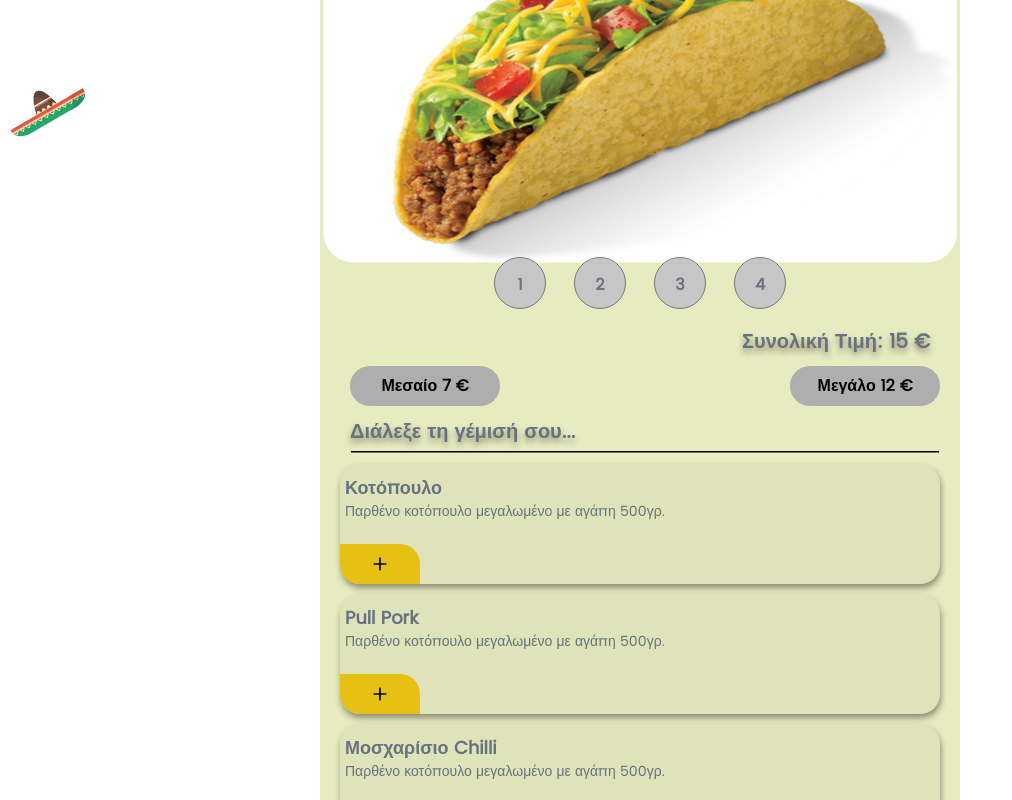
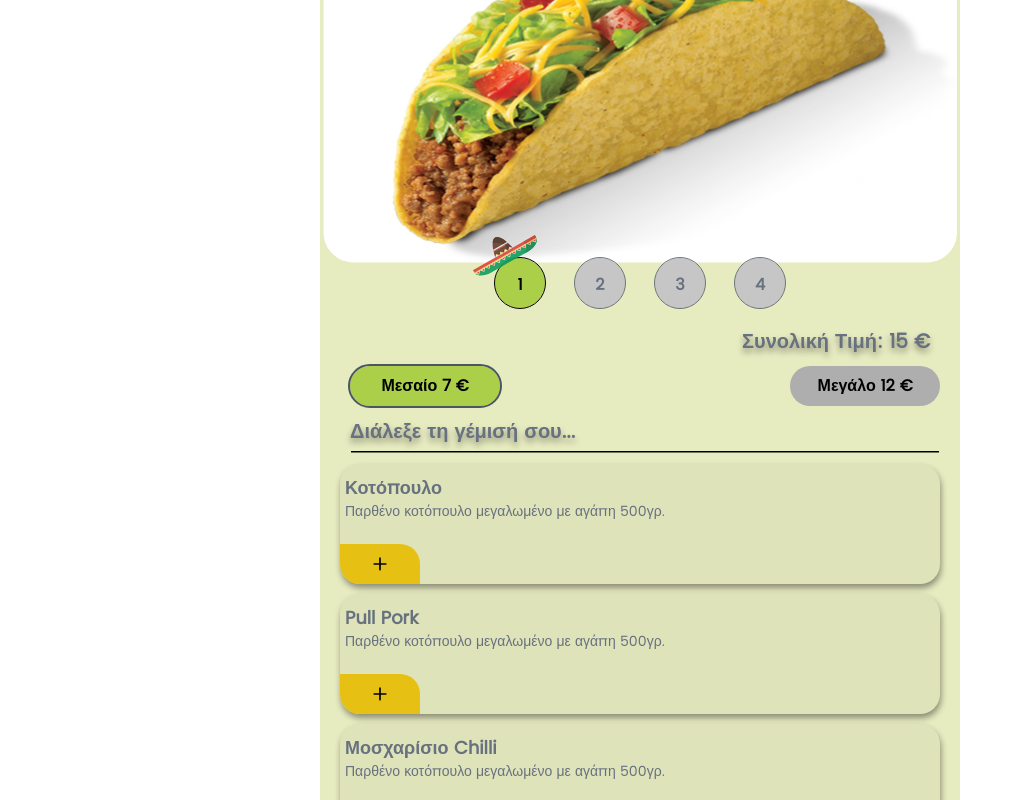
Before and after one commit to mikedim95/Taco-Mazama, a React (Create React App) app: page /Step1 in a window 1280 px wide. Shown: the whole page, without its empty margins (0-1012 px from the left). Built offline with nearby package versions, Linux system fonts and the light colour scheme.

Commit message:
without next button

```diff
--- a/src/components/Steps.js
+++ b/src/components/Steps.js
@@ -1,29 +1,43 @@
 import { stepnum } from "../helpers/stepnum";
-
-// import { useState } from "react";
+import img from "../assets/ht.svg";
+import { useState } from "react";
 
 function Steps() {
-  // const [hatPossition, setHatPossition] = useState(0);
+  const [hatPosition, setHatPosition] = useState(0);
 
-  // const handleHat () => {
-  //   if (index === hatPossition)
-  // }
+  const renderedSteps = stepnum.map((stp, index) => {
+    const clickNext = index === hatPosition;
+
+    const hat = clickNext ? (
+      <img src={img} alt="" className="w-full h-full" />
+    ) : null;
+
+    const circle = clickNext
+      ? "outline-black bg-primary-regular "
+      : "outline-textFont-dark bg-textFont-light ";
+
+    const num = clickNext ? "text-black" : "text-textFont-dark";
+
+    return (
+      <div
+        key={index}
+        className={`relative  w-[50px] h-[50px] top-[-58px] rounded-full outline outline-1 ${circle}`}
+      >
+        <div className="absolute top-[-30px] left-[-35px]">{hat}</div>
+
+        <h1
+          className={`pt-[15px] text-[16px] font-extrabold font-pop ${num}  text-center`}
+        >
+          {stp.title}
+        </h1>
+      </div>
+    );
+  });
 
   return (
     <div>
       <div className="flex flex-row justify-center px-[20px] space-x-[30px] items-center ">
-        {stepnum.map((stp, index) => {
-          return (
-            <div
-              key={index}
-              className="relative w-[50px] h-[50px] top-[-58px] rounded-full bg-textFont-light outline outline-1 outline-textFont-dark"
-            >
-              <h1 className="pt-[15px] text-[16px] font-extrabold font-pop text-textFont-dark text-center">
-                {stp.title}
-              </h1>
-            </div>
-          );
-        })}
+        {renderedSteps}
       </div>
     </div>
   );
--- a/src/pages/LandingPage.js
+++ b/src/pages/LandingPage.js
@@ -73,16 +73,16 @@ function LandingPage() {
           <div className="flex space-x-[-60px]">
             <img className="pl-[34px] pr-[30px] mt-[-10px]" src={Line} alt="" />
             <m.img
-              initial={{ x: -400 }}
+              initial={{ x: 50 }}
               animate={{ x: 0 }}
               transition={{
                 type: "spring",
                 stiffness: 150,
                 damping: 8,
-                delay: 1,
-                duration: 3,
+                delay: 1.5,
+                duration: 1,
               }}
-              className="w-[43px] h-[65px] mt-[-50px] opacity-30"
+              className="w-[43px] h-[65px] mt-[-50px] z-50 opacity-30 overflow-hidden"
               src={cactus}
               alt=""
             />
--- a/src/pages/Step1.js
+++ b/src/pages/Step1.js
@@ -2,22 +2,28 @@ import image1 from "../assets/taco_step.svg";
 import Steps from "../components/Steps";
 import Line from "../assets/Line.svg";
 import InsideFood from "../components/InsideFood";
-import img from "../assets/ht.svg";
+import { useState } from "react";
 
 function Step1() {
+  const [middleMeal, setMiddleMeal] = useState(true);
+  const [bigMeal, setBigMeal] = useState(false);
+
+  const handleBigMeal = () => {
+    setBigMeal(true);
+    setMiddleMeal(false);
+  };
+
+  const handleMiddleMeal = () => {
+    setBigMeal(false);
+    setMiddleMeal(true);
+  };
+
   return (
     <div className="max-w-screen-sm h-screen mx-auto bg-background-light overflow-scroll">
       <div className="justify-center items-center relative">
         <img className="w-full h-full ml-[-2px]" src={image1} alt="" />
       </div>
       <div className="w-full h-full flex flex-col ">
-        <div>
-          <img
-            src={img}
-            alt=""
-            className="w-[150px] h-[70px] absolute top-[80px] left-[-30px]"
-          />
-        </div>
         <Steps />
         <div className="flex justify-end relative">
           <h1
@@ -28,10 +34,24 @@ function Step1() {
           </h1>
         </div>
         <div className="flex justify-between mx-[20px] gap-[20px]">
-          <button className="w-[150px] h-[40px] top-[5px] ml-[10px] rounded-full bg-[#AEAEAE] font-pop text-[16px] font-semibold text-center">
+          <button
+            className={`w-[150px] h-[40px] top-[5px] ml-[10px] rounded-full ${
+              middleMeal
+                ? "bg-primary-regular outline outline-2 outline-gray-600"
+                : "bg-[#AEAEAE]"
+            } font-pop text-[16px] font-semibold text-center`}
+            onClick={handleMiddleMeal}
+          >
             Μεσαίο 7 €
           </button>
-          <button className="w-[150px] h-[40px] top-[5px]  rounded-full bg-[#AEAEAE] font-pop text-[16px] font-semibold text-center">
+          <button
+            onClick={handleBigMeal}
+            className={`w-[150px] h-[40px] top-[5px]  rounded-full ${
+              bigMeal
+                ? "bg-primary-regular outline outline-2 outline-gray-600"
+                : "bg-[#AEAEAE]"
+            } font-pop text-[16px] font-semibold text-center`}
+          >
             Μεγάλο 12 €
           </button>
         </div>
@@ -49,6 +69,11 @@ function Step1() {
         <div className="pt-[10px]">
           <InsideFood />
         </div>
+        <div className="flex justify-end items-end pt-[15px]  pr-[20px] pb-[20px]">
+          <button className="w-[150px] h-[40px] rounded-full outline outline-2 outline-gray-600 bg-[#AEAEAE] font-pop text-[16px] font-normal text-center ">
+            Επόμενο Βήμα
+          </button>
+        </div>
       </div>
     </div>
   );
```
